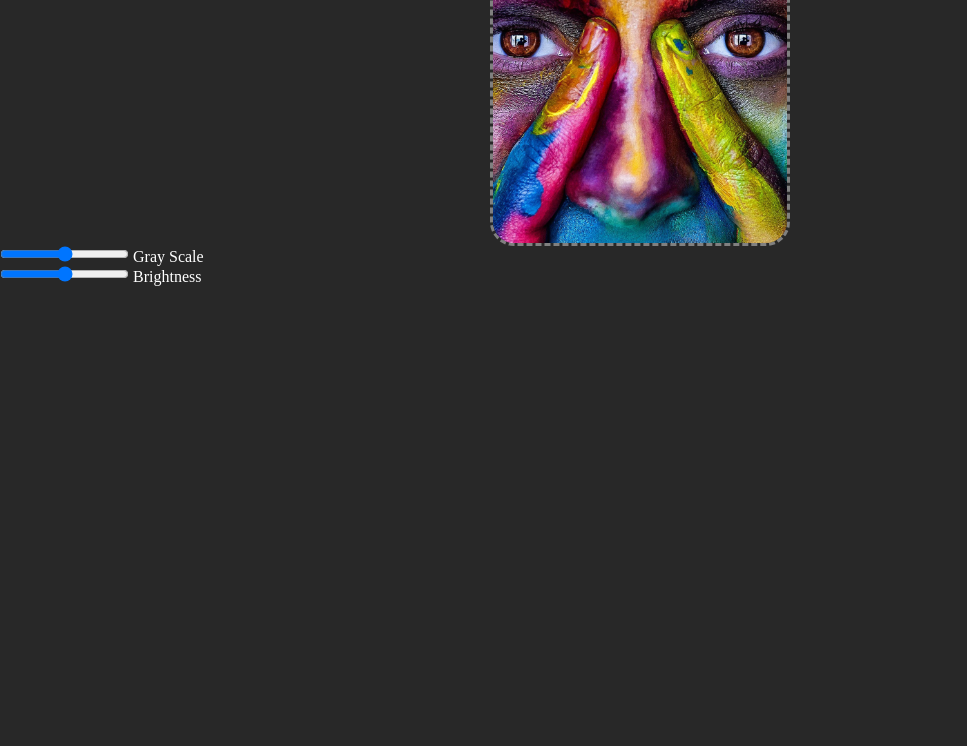
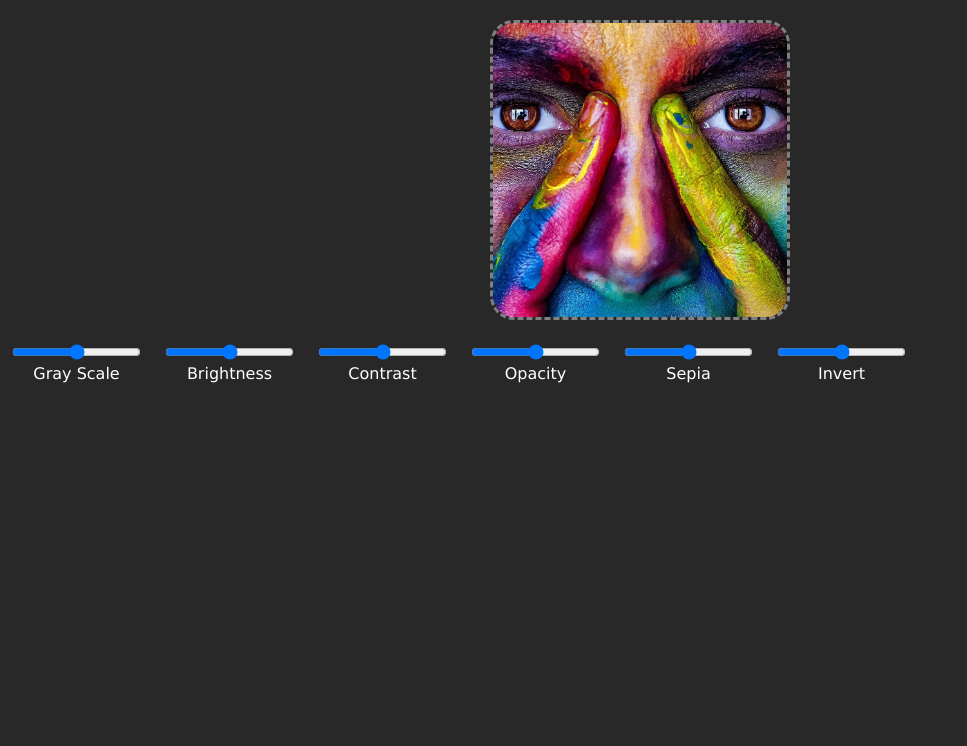
Before and after one commit to VinRu5/photo-filter, a website: page index.html in a window 1280 px wide. Shown: the part 54-800 px from the top of the page, without its empty margins (0-967 px from the left). Drawn offline with Linux system fonts and the light colour scheme.

Commit message:
all filter

```diff
--- a/index.html
+++ b/index.html
@@ -9,6 +9,7 @@
 </head>
 <body>
     <main class="app">
+        <h1>Photo Filter</h1>
         <div class="img-container">
             <img id="filtered-image" src="./img/donna-colore-02.jpg" alt="foto">
         </div>
@@ -17,14 +18,42 @@
             <div class="filter">
 
                 <input type="range" id="gray-scale" min="0" max="100">
-                <label id="gray-scale" class="filter-text">Gray Scale</label id="gray-scale">
+                <label id="gray-scale" class="filter-text">Gray Scale</label>
 
             </div>
 
             <div class="filter">
 
-                <input type="range" id="brightness" min="0" max="200">
-                <label id="brightness" class="filter-text">Brightness</label id="gray-scale">
+                <input type="range" id="brightness" min="0" max="300">
+                <label id="brightness" class="filter-text">Brightness</label>
+
+            </div>
+
+            <div class="filter">
+
+                <input type="range" id="contrast" min="0" max="300">
+                <label id="contrast" class="filter-text">Contrast</label>
+
+            </div>
+
+            <div class="filter">
+
+                <input type="range" id="opacity" min="0" max="100">
+                <label id="opacity" class="filter-text">Opacity</label>
+
+            </div>
+
+            <div class="filter">
+
+                <input type="range" id="sepia" min="0" max="100">
+                <label id="sepia" class="filter-text">Sepia</label>
+
+            </div>
+
+            <div class="filter">
+
+                <input type="range" id="invert" min="0" max="100">
+                <label id="invert" class="filter-text">Invert</label>
 
             </div>
         </div>
--- a/src/main.ts
+++ b/src/main.ts
@@ -2,6 +2,10 @@
 const image = document.getElementById('filtered-image');
 const grayScaleRange = <HTMLInputElement>document.getElementById('gray-scale');
 const brightnessRange = <HTMLInputElement>document.getElementById('brightness');
+const contrastRange = <HTMLInputElement>document.getElementById('contrast');
+const opacityRange = <HTMLInputElement>document.getElementById('opacity');
+const sepiaRange = <HTMLInputElement>document.getElementById('sepia');
+const invertRange = <HTMLInputElement>document.getElementById('invert');
 
 //creo interfaccia
 
@@ -58,3 +62,35 @@ brightnessRange.addEventListener('input', () => {
     setFilter('brightness', brightnessRange);
 
 })
+
+//gestisco il Contrast Range
+
+contrastRange.addEventListener('input', () => {
+
+    setFilter('contrast', contrastRange);
+
+})
+
+//gestisco il Opacity Range
+
+opacityRange.addEventListener('input', () => {
+
+    setFilter('opacity', opacityRange);
+
+})
+
+//gestisco il Sepia Range
+
+sepiaRange.addEventListener('input', () => {
+
+    setFilter('sepia', sepiaRange);
+
+})
+
+//gestisco il Invert Range
+
+invertRange.addEventListener('input', () => {
+
+    setFilter('invert', invertRange);
+
+})
--- a/style/style.css
+++ b/style/style.css
@@ -5,9 +5,15 @@
 }
 
 .app {
-    height: 100vh;
+    min-height: 100vh;
     background-color: #282828;
     color: #fff;
+    font-family: 'Lucida Sans', 'Lucida Sans Regular', 'Lucida Grande', 'Lucida Sans Unicode', Geneva, Verdana, sans-serif;
+}
+
+.app h1 {
+    text-align: center;
+    margin-bottom: 36px;
 }
 
 .img-container {
@@ -25,3 +31,15 @@
     object-fit: cover;
 
 }
+
+.filters {
+    display: flex;
+    flex-wrap: wrap;
+    padding: 24px 0;
+}
+
+.filter {
+    flex-basis: 150px;
+    padding: 0 12px;
+    text-align: center;
+}
```
Also changed, not shown: build/main.js.
